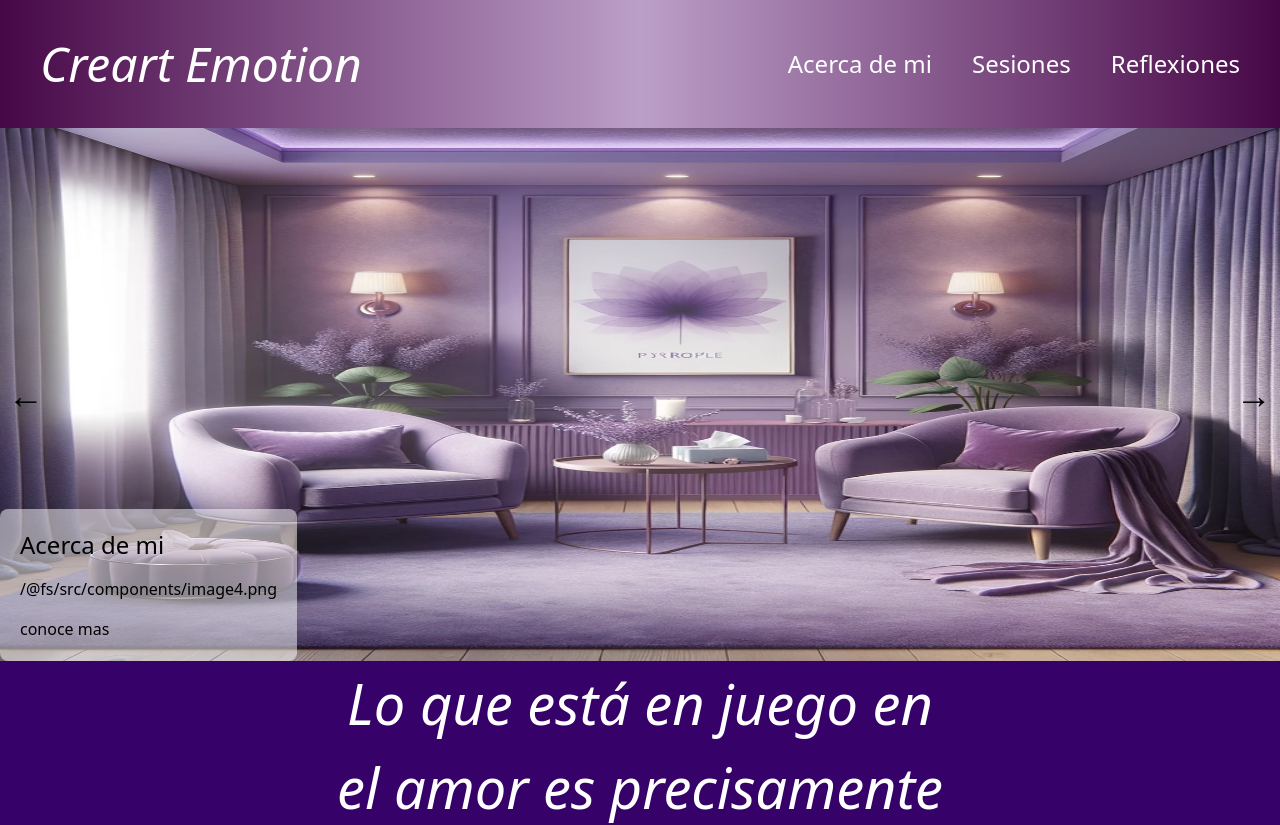
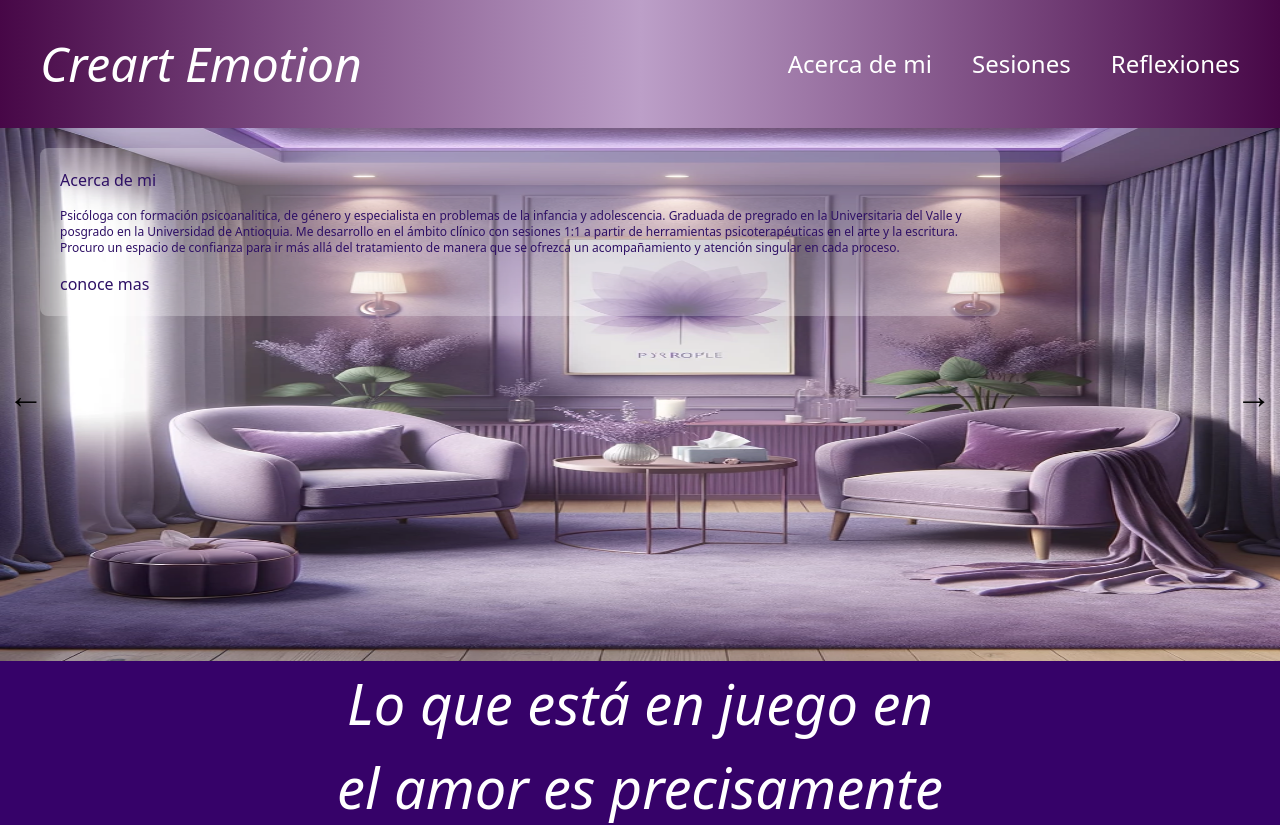
Before and after one commit to jdyepest/andre-app, a Vue app: page /sessions in a window 1280 px wide. Shown: the top 825 px of the page. Built offline with nearby package versions, Linux system fonts and the light colour scheme.

Commit message:
change of the carousel´

```diff
--- a/src/Home.vue
+++ b/src/Home.vue
@@ -13,7 +13,7 @@
 </div>
 
  <div class="h-92">
-<div class="grid grid-cols-1 md:grid-cols-2 h-screen md:h-full">
+<div class="grid grid-cols-1 md:grid-cols-2 h-full md:h-full">
   <div class="feminist-purple h-screen md:h-full flex justify-center items-center relative">
           <img src="./assets/andre1.jpg" class="object-fill max-h-full w-full absoulute">
 
@@ -32,7 +32,8 @@
           <h2 class="md:text-[78px] text-[52px] font-bold mb-4 italic md:text-right text-center text-white italic font-normal font-sans">Andrea Narváez <br> 'Path'</h2>
 
           <p class="text-lg mb-2 text-white text-right md:text-justify">
-              Psicoanalista especializada en infancia, adolescencia y género. Egresada de la Universidad del Valle, con un enfoque terapéutico influenciado por las teorías de Jacques Lacan.
+            Psicóloga con formación psicoanalitica, de género y especialista en problemas de la infancia y adolescencia. Graduada de pregrado en la Universitaria del Valle y  posgrado  en la Universidad de Antioquia. Me desarrollo en el ámbito clínico con sesiones 1:1 a partir de herramientas psicoterapéuticas en el arte y la escritura. Procuro un espacio de confianza para ir más allá del tratamiento de manera que se ofrezca un acompañamiento y atención singular en cada proceso.
+
           </p>
 
           <p class="text-lg text-white text-right md:text-justify">
@@ -109,13 +110,16 @@
 
 </div>
 
-<div class="contact-section bg-[#360269] h-3/5 w-full flex justify-center">
+<div class="contact-section bg-[#360269] h-3/5 w-full flex justify-center absolute">
     <div class="my-auto w-4/5">
       <div class="text-center">
-        <h2 class="text-[24px] text-white">Contact Us</h2>
+        <h2 class="text-[24px] text-white">Contacto</h2>
+        <div class="text-center   text-white" >
+          puedes contactarme atravez de mis reades sociales como facebook, instagram o whatsapp para obtener mas informacion al respcto
+        </div>
         <div class="flex justify-center mt-4">
           <!-- Facebook SVG Link -->
-          <a href="https://www.facebook.com" target="_blank" class="mx-2">
+          <a href="https://m.facebook.com/101364628375459?wtsid=rdr_0dPxI4AJkH3KylJhn" target="_blank" class="mx-2">
             <img src="./assets/facebook.svg" alt="Facebook" class="h-8 w-8">
           </a>
           <!-- Instagram SVG Link -->
@@ -123,7 +127,7 @@
             <img src="./assets/instagram.svg" alt="Instagram" class="h-8 w-8">
           </a>
           <!-- Email SVG Link -->
-          <a href="mailto:example@example.com" class="mx-2">
+          <a href="mailto:crear.emotion.1998@gmail.com" class="mx-2">
             <img src="./assets/mail.svg" alt="Email" class="h-8 w-8">
           </a>
           <!-- WhatsApp SVG Link -->
--- a/src/components/carousel.vue
+++ b/src/components/carousel.vue
@@ -12,11 +12,13 @@
             <img :src="slide.imageSrc" alt="Slide image" class="object-fill w-full h-full">
 
 
-            <div class="absolute bottom-0 left-0 bg-white bg-opacity-50 p-5 rounded-lg">
-              <h2 class="text-2xl mb-4">{{ slide.title }}</h2>
-              <p class="mb-4">{{ slide.imageSrc }}</p>
+            <div class="absolute top-5 left-10 bg-white bg-opacity-25 p-5 rounded-lg w-3/4 text-violet-950">
+              <h2 class="text-base mb-4">{{ slide.title }}</h2>
+              <p class="mb-4 text-xs">{{ slide.description }}</p>
               <router-link :to="slide.link" class="btn btn-blue">
+                <div class="text-base">
                 {{ slide.buttonText }}
+                </div>
               </router-link>
 
             </div>
@@ -57,7 +59,7 @@ data() {
             {
                 imageSrc: image4, // <-- Use the imported image here
                 title: 'Acerca de mi',
-                description: 'soy una psicologa',
+                description: 'Psicóloga con formación psicoanalitica, de género y especialista en problemas de la infancia y adolescencia. Graduada de pregrado en la Universitaria del Valle y  posgrado  en la Universidad de Antioquia. Me desarrollo en el ámbito clínico con sesiones 1:1 a partir de herramientas psicoterapéuticas en el arte y la escritura. Procuro un espacio de confianza para ir más allá del tratamiento de manera que se ofrezca un acompañamiento y atención singular en cada proceso.',
                 buttonText: 'conoce mas',
                 link: '/About'
             },
@@ -115,11 +117,39 @@ data() {
     }
     this.slideDirection = 'slide-left';
   },
+  handleTouchStart(e) {
+      this.touchStartX = e.changedTouches[0].clientX;
+    },
+    handleTouchMove(e) {
+      this.touchEndX = e.changedTouches[0].clientX;
+    },
+    handleTouchEnd() {
+      if (this.touchStartX - this.touchEndX > 50) {
+        // Swiped left
+        this.nextSlide();
+      } else if (this.touchEndX - this.touchStartX > 50) {
+        // Swiped right
+        this.prevSlide();
+      }
+    },
+  },
+  mounted() {
+    const carousel = this.$el.querySelector('.carousel-inner');
+    carousel.addEventListener('touchstart', this.handleTouchStart);
+    carousel.addEventListener('touchmove', this.handleTouchMove);
+    carousel.addEventListener('touchend', this.handleTouchEnd);
+  },
+  beforeDestroy() {
+    const carousel = this.$el.querySelector('.carousel-inner');
+    carousel.removeEventListener('touchstart', this.handleTouchStart);
+    carousel.removeEventListener('touchmove', this.handleTouchMove);
+    carousel.removeEventListener('touchend', this.handleTouchEnd);
+  },
+};
 
 
 
-    }
-  };
+
   </script>
 
   <style scoped>
--- a/src/navbar.vue
+++ b/src/navbar.vue
@@ -22,7 +22,7 @@
       <nav class="nav-back h-full md:hidden">
         <div class="container mx-auto flex justify-between h-full items-center">
           <div></div>
-          <h1 class="text-white s:text-3xl text-3xl font-bold">Creart Emotion</h1>
+          <h1 class="text-white s:text-3xl text-3xl font-normal font-sans italic">Creart Emotion</h1>
           <button @click="toggleMenu" class="text-white  text-5xl">
             ☰
           </button>
```
